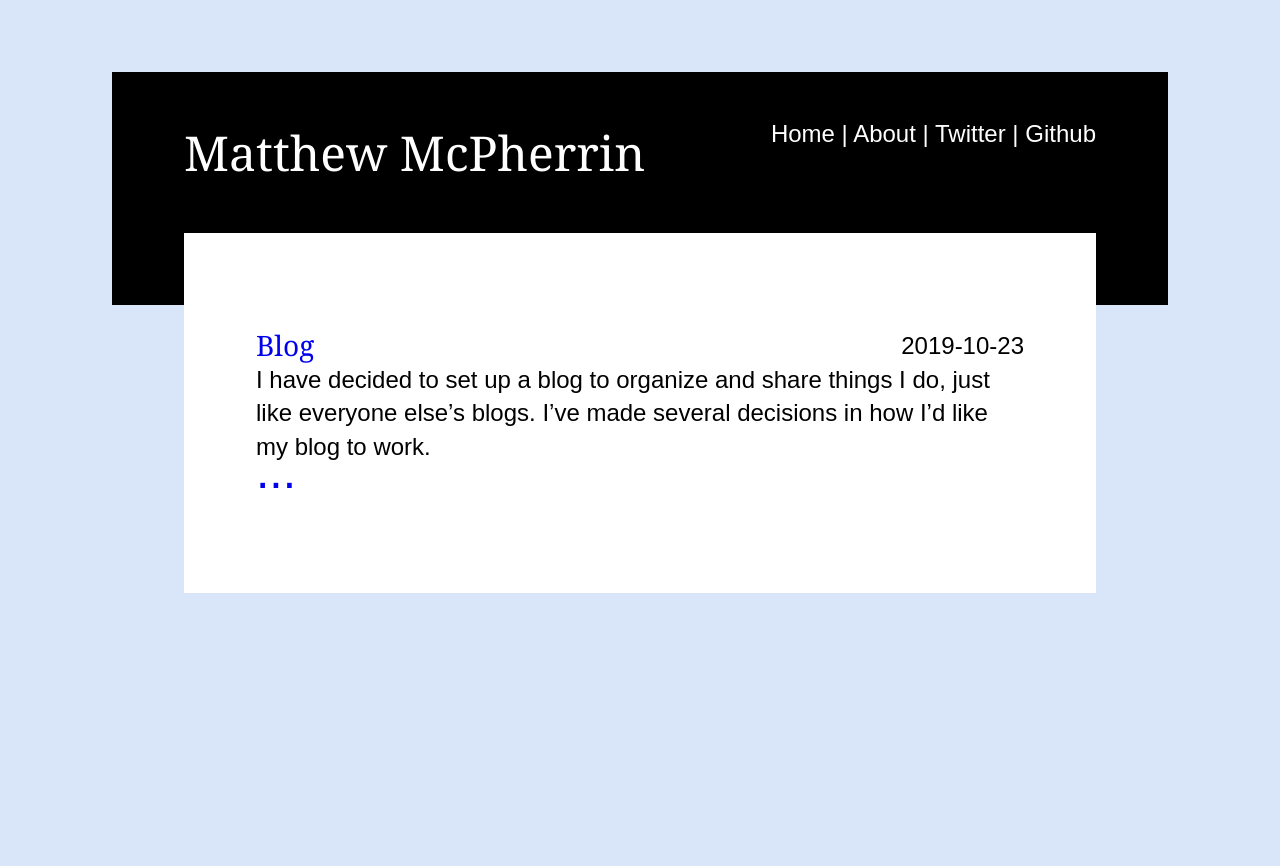
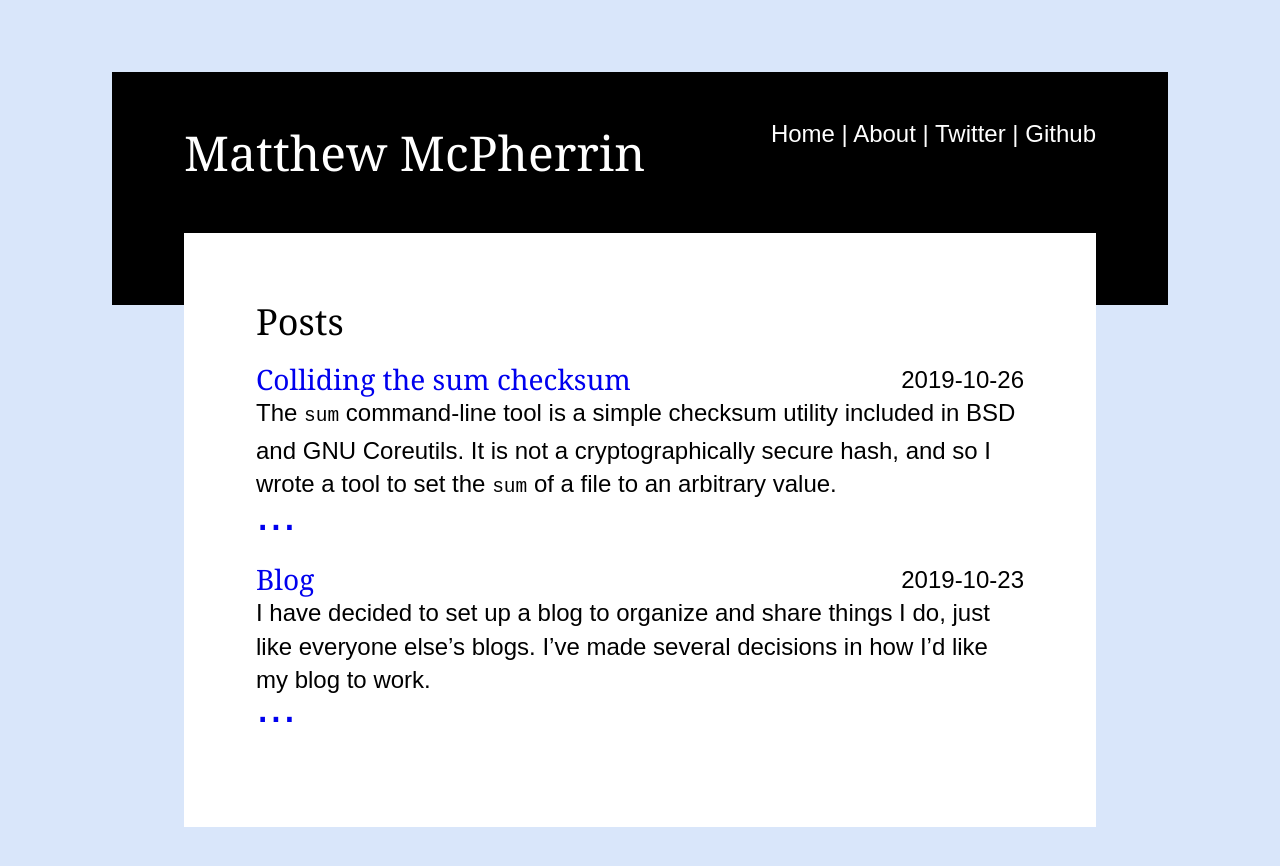
Before and after one commit to mcpherrinm/McPherrin.ca, a Jekyll site: the page built from index.html, in a window 1280 px wide. Shown: the top 866 px of the page. Built offline with Jekyll 4.4.1, drawn with Linux system fonts in a browser that asks for light colours; some of the changed lines change nothing that is shown.

Commit message:
Write about BSD sum tool, and attacking on it.

````diff
--- /dev/null
+++ b/_posts/2019-10-26-sum-collisions.md
@@ -0,0 +1,124 @@
+---
+layout: post
+title: Colliding the sum checksum
+---
+
+The `sum` command-line tool is a simple checksum utility included in BSD and
+GNU Coreutils.  It is not a cryptographically secure hash, and so I wrote a
+tool to set the `sum` of a file to an arbitrary value.
+
+You can find that tool and associated code from this post on my github account
+[in the sumcoll repository](https://github.com/mcpherrinm/sumcoll/)
+
+## Usage
+
+Sum takes file(s) on the command line and prints a checksum value in decimal,
+along with a count of 1024-byte blocks.
+
+```bash
+$ echo abcdef > file
+$ sum file
+33901     1
+```
+
+## Backstory
+Some years ago I was asked to include the BSD sums of a homework assignment, to
+verify I had not modified the code after the assignment deadline.  The sums of
+the files were included with a written portion submitted on paper in class, and
+the code was graded later.
+
+## Security
+Using a non-cryptographically secure hash for this task is totally insecure, as
+a malicious student could find another file which has the same checksum as what
+was submitted on the paper handout.  The property needed to prevent that is
+called **Second Preimage Resistance**.  The malicious student gets to pick `m1`
+before the assignment deadline, and then afterwards, if they can find `m2` such
+that `hash(m1) = hash(m2)`, they can submit `m2`, a second preimage, without
+detection.  Whether `m2` will get them more marks is left as an exercise to the
+student.
+
+Even with no knowledge of the algorithm used, we can tell it's not secure.  We
+can observe the output of the `sum` utility is a 16-bit number (printed in
+decimal usually), along with a count of how many 1024 byte blocks are in the
+input.  The output being only 16 bits is simply not large enough, and we can
+use brute force to find collisions: If we sum `2^16 + 1` files, we are
+guaranteed to find a collision.  That's not quite the 2nd preimage we want,
+but it's illustrative of how a small checksum value cannot be cryptographically
+secure.
+
+## The Algorithm
+There's no need blindly brute-force, as we can examine how `sum` works and be a
+bit more intelligent about how we attack it.  The algorithm is very simple:
+Each byte is added into a 16 bit counter, and the counter is rotated right
+between each addition.  Or, in Python:
+
+```python
+def rotate_right_16bit(data: int) -> int:
+  return (data >> 1) | ((data & 1) << 15)
+for byte in data:
+    sum = rotate_right_16bit(sum) + byte
+    sum = sum & 0xffff # clamp to 16 bits
+```
+
+## Going Backwards
+From looking at this algorithm, the first thing to notice is that all the
+operations are reversible:  We can subtract and rotate left to go backwards.
+That lets us add or change characters at any point in the file, and easily work
+backwards to find out what the intermediate value of the checksum we need to
+get our final goal value.
+
+```python
+def rotate_left_16bit(data: int) -> int:
+  return (0xffff & (data << 1)) | (data >> 15)
+for byte in reversed(suffix):
+  sum = rotate_left_16bit((sum - byte) & 0xffff)
+```
+
+## Making Changes
+The tool we're writing is going to insert bytes at a particular offset into the
+file.  We'll put the extra inserted characters in a comment, string, or some
+location that can be modified.  We'll compute the sum over a prefix up to the
+insertion point, and use the backwards sum computation to approach that same
+point from the opposite direction.
+
+Our task now is to find a set of characters that will, when inserted after the
+prefix, cause the sum to that point to equal the backwards sum.  This is likely
+brute-forceable, but because we can go backwards, we can do a bit better.
+
+## Meet In The Middle
+The strategy we'll take for our tool is going to take advantage of the fact
+that the set of possible hashes is small, and that we can go backwards.
+
+We'll alternate extending prefix and suffix strings by an extra character and
+then checking if the resulting hash is in the opposite set.  That is, we add to
+the end of the prefix and check if we've hit any of the suffix hashes, and then
+prepend to the suffix and check if we've hit any of the prefix hashes.
+
+Because of the birthday paradox, and the fact that the set of hashes is only
+2^16, the attack takes only a split second on my computer to run.
+
+## Character Sets
+The code for generating collisions takes a bytstring as input, and will only
+use bytes from that.  This means you can, say, only feed it printable
+characters, only ascii lowercase characters, or whatever you need to not break
+the file you're trying to collide.
+
+Typically that means you want printable characters without newline for many
+comment "to the end of the line" style comments, or you can avoid `/` if you
+are using something like CSS that only does `/* */` style comments.
+
+## Block Size
+
+Inserting a few bytes could change the number of blocks in the input.  You'll
+have to figure out what to do about that yourself.  Try inserting the new bytes
+at a different location, or removing some other bytes first.
+
+## Conclusion
+
+This isn't exactly a hardened target, so there's nothing really novel here, but
+I haven't found any documentation of how to accomplish this elsewhere.
+
+I doubt anyone will ever need this, but there is both an implementation of the
+[sum tool and the attack tool here](https://github.com/mcpherrinm/sumcoll/).
+If you have feedback on that tool or this blog post, feel free to post issues
+there, or to email me.
--- a/index.html
+++ b/index.html
@@ -2,6 +2,7 @@
 layout: page
 ---
 
+<h2>Posts</h2>
 <ul class=posts>
 {% for post in site.posts %}
 <li>
````
